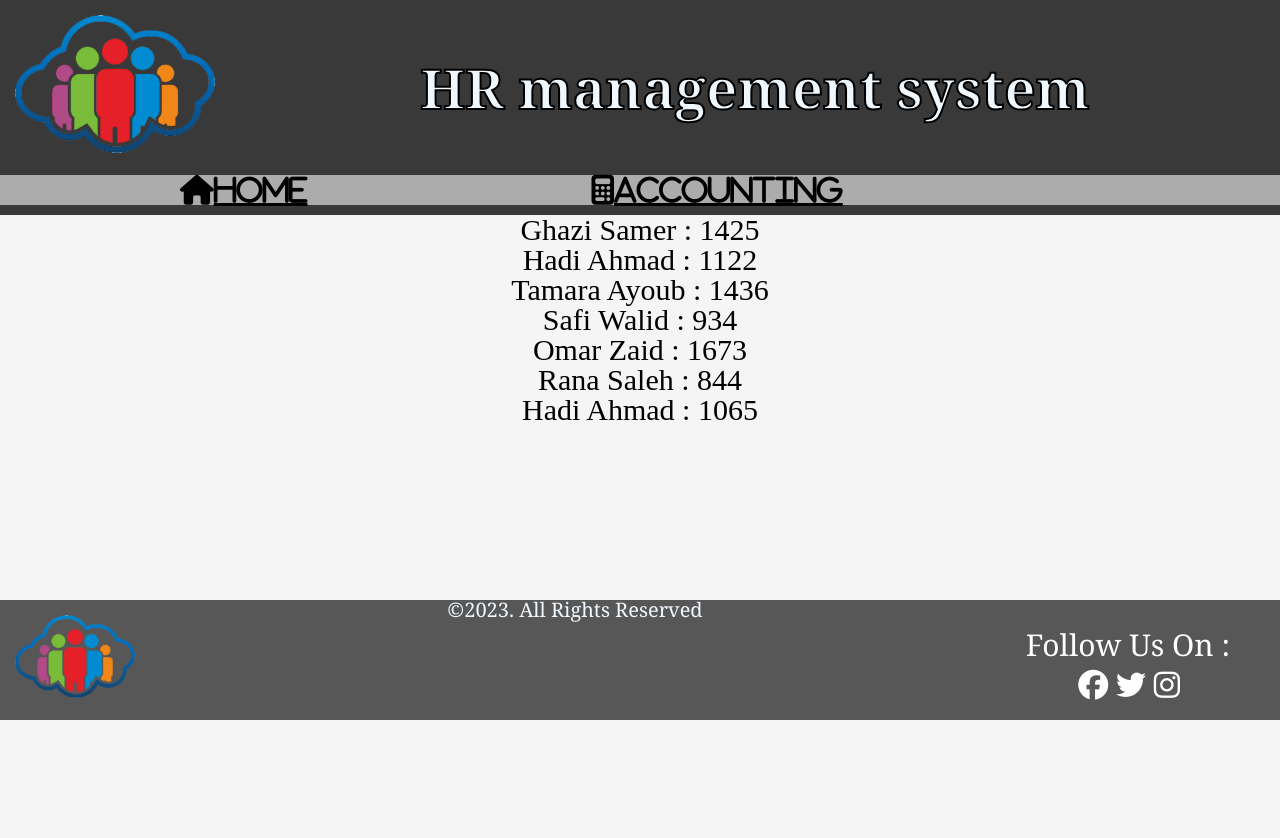
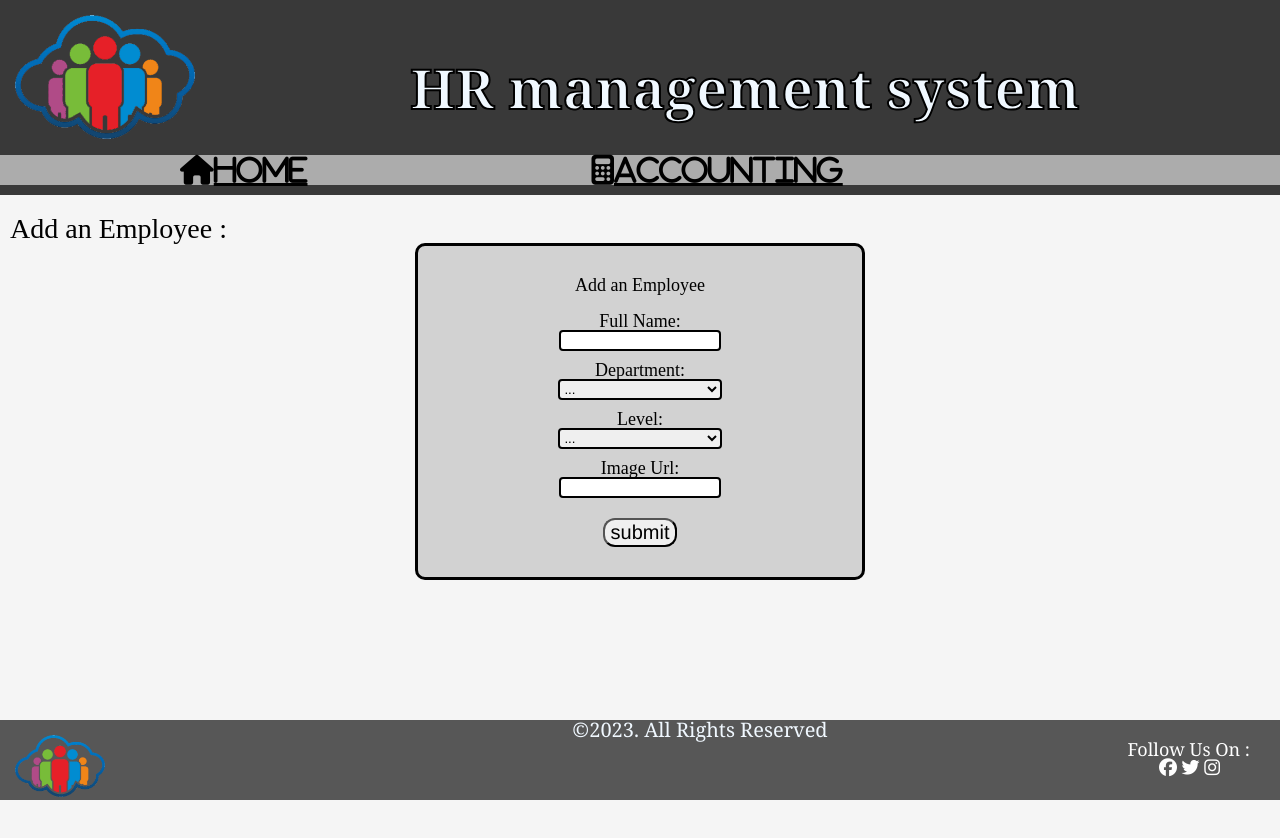
Before and after one commit to Rajeh-Dalbah/HR-management-system, a plain HTML site: page index.html in a window 1280 px wide. Shown: the top 838 px of the page. Before the commit the page ends 800 px from the top, so only its background shows below. Drawn offline with Linux system fonts and the light colour scheme.

Commit message:
lab 8 event

```diff
--- a/CSS/accounting.css
+++ b/CSS/accounting.css
@@ -5,6 +5,7 @@
 
 body{
     display: flex;
+    height: 3000px;
     flex-direction: column;
     background-color:whitesmoke;
 }
@@ -16,11 +17,10 @@ header{
 }
 
 header section img{
-    width: 200px;
+    width: 180px;
     margin: 15px ;
     float: left;
 }
-
 .sub{
     font-size: 55px;
     font-family: Cambria, Cochin, Georgia, Times, 'Times New Roman', serif;
@@ -34,8 +34,9 @@ header section img{
 
 nav{
     text-align:left;
+    width: 100%;
     background-color: rgb(172, 172, 172);
-    margin-top: 60px;
+    margin-top: 40px;
     margin-bottom: 10px;
 }
 
@@ -46,7 +47,6 @@ nav{
     margin-right: 100px;
     margin-left: 180px;
 }
-
 
 
 a{
@@ -63,20 +63,21 @@ color : darkslateblue;
 
 footer {
     position: fixed;
-    align-self:flex-end;
+    bottom: 0;
+    width: 100%;
+    height: 80px;
     background-color: rgb(87, 87, 87);
-    width: 100%;
-    margin-top: 600px;
   }
 
 .logoFooter{
-    width: 120px;
+    width: 90px;
     margin: 15px ;
     float: left;
 }
 footer section p {
     font-family: Cambria, Cochin, Georgia, Times, 'Times New Roman', serif;
     color: aliceblue;
+    width: 100%;
     text-align: center;
     font-size: 20px;
     margin-right: 280px;
@@ -85,8 +86,9 @@ footer section p {
 div {
 font-family: Cambria, Cochin, Georgia, Times, 'Times New Roman', serif;
     float: right;
-    padding: 10px 50px;
+
     text-align: right;
-    font-size: 30px;
+    font-size: 18px;
     color: white;
+    margin-right: 30px;
 }
--- a/CSS/index.css
+++ b/CSS/index.css
@@ -5,6 +5,7 @@
 
 body{
     display: flex;
+    height: 3000px;
     flex-direction: column;
     background-color:whitesmoke;
 }
@@ -16,7 +17,7 @@ header{
 }
 
 header section img{
-    width: 200px;
+    width: 180px;
     margin: 15px ;
     float: left;
 }
@@ -33,8 +34,9 @@ header section img{
 
 nav{
     text-align:left;
+    width: 100%;
     background-color: rgb(172, 172, 172);
-    margin-top: 60px;
+    margin-top: 40px;
     margin-bottom: 10px;
 }
 
@@ -45,14 +47,86 @@ nav{
     margin-right: 100px;
     margin-left: 180px;
 }
-h6 {
+
+/* >>>>>>>>>>>>>>>>>>>>>>>>>>>>>>>>>>>>>>>>>>>>>>>>>>>>>>>>>>>>>>>>>>> */
+#addEm{
+    font-size: 28px;
+    font-family: 'Times New Roman', Times, serif;
+    margin: 20px 0px 0px 10px;
+}
+
+fieldset {
     margin-left: auto;
     margin-right: auto;
-    text-align: center ;
-    font-size: 30px;
+    margin-top: 0px;
+    width: 50%;
 
 }
+h5{
+color: black;
+font-size: 15px;
+font-style: bold;
+/* text-align: center; */
+/* margin-left: 8px; */
+}
+#empForm {
+    background-color: rgba(128, 128, 128, 0.3);;
+    width: 30%;
+    font-size: 18px;
+    font-style: bold;
+    font-family:'Times New Roman', Times, serif;
+    text-align:center;
+    padding: 30px;
+    border: 3px solid black;
+    border-radius: 10px;
+    margin-left: auto;
+    margin-right: auto;
 
+
+ }
+ .submit {
+    font-size: 20px;
+    margin-top: 10px;
+    border-radius: 12px
+ }
+ input[type=text] {
+    border: 2px solid rgb(0, 0, 0);
+    border-radius: 4px;
+    width: 80%;
+    margin-bottom: 10px;
+  }
+  select{
+    border: 2px solid rgb(0, 0, 0);
+    border-radius: 4px;
+    width: 85%;
+    margin-bottom: 10px;
+
+  }
+
+  .card {
+
+    box-shadow: 0 4px 8px 0 rgba(0,0,0,0.2);
+    width: 200px;
+    height: 300px;
+    border-radius: 5px;
+    margin: 20px;
+    display:inline-block;
+    padding: 90px;
+    background-color: #a5a4a5;
+
+  }
+
+  .img {
+    width: 200px;
+
+    border-radius: 5px 5px 0 0;
+  }
+
+  .container {
+    padding: 2px 16px;
+
+  }
+/*......................................................................... */
 
 a{
     color: black;
@@ -68,20 +142,21 @@ color : darkslateblue;
 
 footer {
     position: fixed;
-    align-self:flex-end;
+    bottom: 0;
+    width: 100%;
+    height: 80px;
     background-color: rgb(87, 87, 87);
-    width: 100%;
-    margin-top: 600px;
   }
 
 .logoFooter{
-    width: 120px;
+    width: 90px;
     margin: 15px ;
     float: left;
 }
 footer section p {
     font-family: Cambria, Cochin, Georgia, Times, 'Times New Roman', serif;
     color: aliceblue;
+    width: 100%;
     text-align: center;
     font-size: 20px;
     margin-right: 280px;
@@ -90,8 +165,9 @@ footer section p {
 div {
 font-family: Cambria, Cochin, Georgia, Times, 'Times New Roman', serif;
     float: right;
-    padding: 10px 50px;
+
     text-align: right;
-    font-size: 30px;
+    font-size: 18px;
     color: white;
+    margin-right: 30px;
 }
--- a/JS/app.js
+++ b/JS/app.js
@@ -1,24 +1,28 @@
 'use strict';
 
+let empForm = document.getElementById('empForm');
+let empSec = document.getElementById('empSec');
+empSec.style.display = "inline";
 function getRndInteger(min, max) {
   return Math.floor(Math.random() * (max - min)) + min;
 }
 
-function Employee(id, fullName, department, level, imgUrl, saraly) {
+function Employees(id, fullName, department, level, imgUrl, salary) {
   this.employeeId = id;
   this.fullName = fullName;
   this.department = department;
   this.level = level;
-  this.imgUrl = imgUrl;
-  this.saraly = saraly;
+  this.imgUrl = `../assets/${imgUrl}.jpg`;
+  this.salary = salary;
+
 }
 
 
-Employee.prototype.getSalary = function () {
+Employees.prototype.getSalary = function () {
 
-  let balance=0;
-  let netSalary=0;
-  let tax=0;
+  let balance = 0;
+  let netSalary = 0;
+  let tax = 0;
   if (this.level == "Senior") {
     balance = getRndInteger(2000, 1500);
   }
@@ -30,32 +34,63 @@ Employee.prototype.getSalary = function () {
     balance = getRndInteger(1000, 500);
   }
 
-  tax= Math.floor (balance*7.5 /100);
+  tax = Math.floor(balance * 7.5 / 100);
 
 
 
   netSalary = balance - tax;
+  this.salary = netSalary;
   return netSalary;
 }
 
-Employee.prototype.renderEmployee = function () {
-  document.write(`<h6>${this.fullName} : ${this.getSalary()}</h6>`);
+// Employees.prototype.renderEmployee = function () {
+//   document.write(`<h6>${this.fullName} : ${this.getSalary()}</h6>`);
 
+
+// }
+
+Employees.prototype.render = function () {
+  var div1 = document.createElement('div');
+  var img = document.createElement('img');
+  var div2 = document.createElement('div');
+  var h5 = document.createElement('h5');
+
+
+  div1.setAttribute("class", "card")
+  img.setAttribute("class", "img")
+  div1.setAttribute
+  div1.appendChild(img);
+  h5.textContent = ` Name: ${this.fullName}  ID:${this.employeeId}  Department:${this.department}
+                 Level:${this.level}
+                 Salary:${this.salary}`;
+  div2.setAttribute("class", "container");
+  div2.appendChild(h5);
+  div1.appendChild(div2);
+
+
+
+  img.setAttribute('src', this.imgUrl);
+  empSec.appendChild(div1);
 
 }
 
-const ghazi = new Employee(1000, "Ghazi Samer", "Administration", "Senior");
-const lana = new Employee(1001, "Lana Ali", "Finance", "Senior");
-const tamara = new Employee(1002, "Tamara Ayoub", "Marketing", "Senior");
-const safi = new Employee(1003, "Safi Walid", "Administration", "Mid-Senior");
-const omar = new Employee(1004, "Omar Zaid", "	Development", "Senior");
-const rana = new Employee(1005, "Rana Saleh", "Development", "Junior");
-const hadi = new Employee(1006, "Hadi Ahmad", "Finance", "Mid-Senior");
+var generatID = (function (num) {
+  return function () {
+    var str = String(num++);
+    while (str.length < 4) str = "0" + str;
+    return str;
+  }
+})(1);
+function handelSubmit(event) {
+  event.preventDefault();
+  let fullName = event.target.fn.value;
+  let department = event.target.departments.value;
+  let level = event.target.Level.value;
+  let imgUrl = event.target.img.value;
+  let newemp = new Employees(generatID(), fullName, department, level, imgUrl);
+  let salary1 = newemp.getSalary();
+  newemp.render();
 
-ghazi.renderEmployee();
-hadi.renderEmployee();
-tamara.renderEmployee();
-safi.renderEmployee();
-omar.renderEmployee();
-rana.renderEmployee();
-hadi.renderEmployee();
+}
+
+empForm.addEventListener('submit', handelSubmit);
--- a/index.html
+++ b/index.html
@@ -1,5 +1,6 @@
 <!DOCTYPE html>
 <html lang="en">
+
 <head>
     <meta charset="UTF-8">
     <meta http-equiv="X-UA-Compatible" content="IE=edge">
@@ -10,10 +11,11 @@
     <link rel="stylesheet" href="./CSS/index.css">
     <!-- <link rel="stylesheet" href="./CSS/accounting.css"> -->
 </head>
+
 <body>
     <header>
         <section>
-            <img src="./pics/hr.png" alt="logo">
+            <img src="./assets/hr.png" alt="logo">
         </section>
         <section>
             <h1 class="sub">HR management system</h1>
@@ -30,26 +32,67 @@
     </header>
     <main id="main">
 
+        <section>
+            <h1 id="addEm"> Add an Employee : </h1>
+
+            <form id="empForm">
+                <fieldset>
+                    <h2>Add an Employee</h2><br>
+                    <label for="fullName">Full Name:</label> <br>
+                          <input type="text" name="fullName" id="fn" value="" /><br>
+
+                    <label for="departments">Department:</label><br>
+                        <select name="departments" id="departments">
+                            <option>...</option>
+                            <option value="Administration">Administration</option>
+                            <option value="Marketing">Marketing</option>
+                            <option value="Development">Development</option>
+                            <option value="Finance">Finance</option>
+                        </select>
+                    <br />
+
+                    <label for="Level">Level:</label><br>
+                    <select name="Level" id="Level">
+                        <option>...</option>
+                        <option value="Junior">Junior</option>
+                        <option value="Mid-Senior">Mid-Senior</option>
+                        <option value="Senior">Senior</option>
+                    </select>
+
+
+                    <br />
+                    <label for="img" it="img">Image Url:</label><br>
+                    <input type="text" name="img" id="img" required />
+                    <br />
+                    <input type="submit" class="submit" value="submit" />
+                </fieldset>
+            </form>
+
+        </section>
+        <section id="empSec">
+
+        </section>
 
 
 
     </main>
     <footer>
         <section>
-            <img class="logoFooter" src="./pics/hr.png">
+            <img class="logoFooter" src="./assets/hr.png">
         </section>
         <section>
             <p id="cop"> ©2023. All Rights Reserved</p>
         </section>
         <div>
             <p>Follow Us On :</p>
-        <div    class="nav">
+            <div class="nav">
                 <i class="fa-brands fa-facebook"></i>
                 <i class="fa-brands fa-twitter"></i>
                 <i class="fa-brands fa-instagram"></i>
-        </div>
+            </div>
         </div>
     </footer>
     <script src="./JS/app.js"></script>
 </body>
+
 </html>
```
Also changed, not shown: accounting.html (+2 -2 lines), assets/Ghazi Samer.jpg (added), assets/Hadi Ahmad.jpg (added), assets/Lana Ali.jpg (added), assets/Omar Zaid.jpg (added), assets/Rana Saleh.jpg (added), assets/Safi Walid.jpg (added), assets/Tamara Ayoub.jpg (added), assets/card.jpg (added), assets/hr.png (renamed from pics/hr.png), 1 other file.
